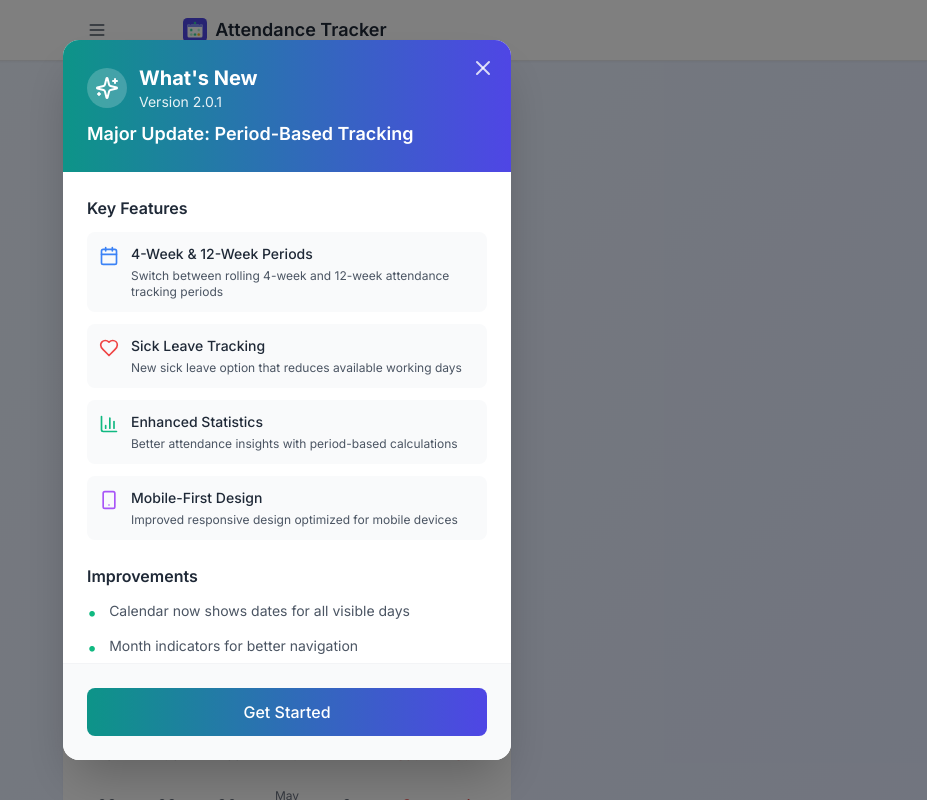
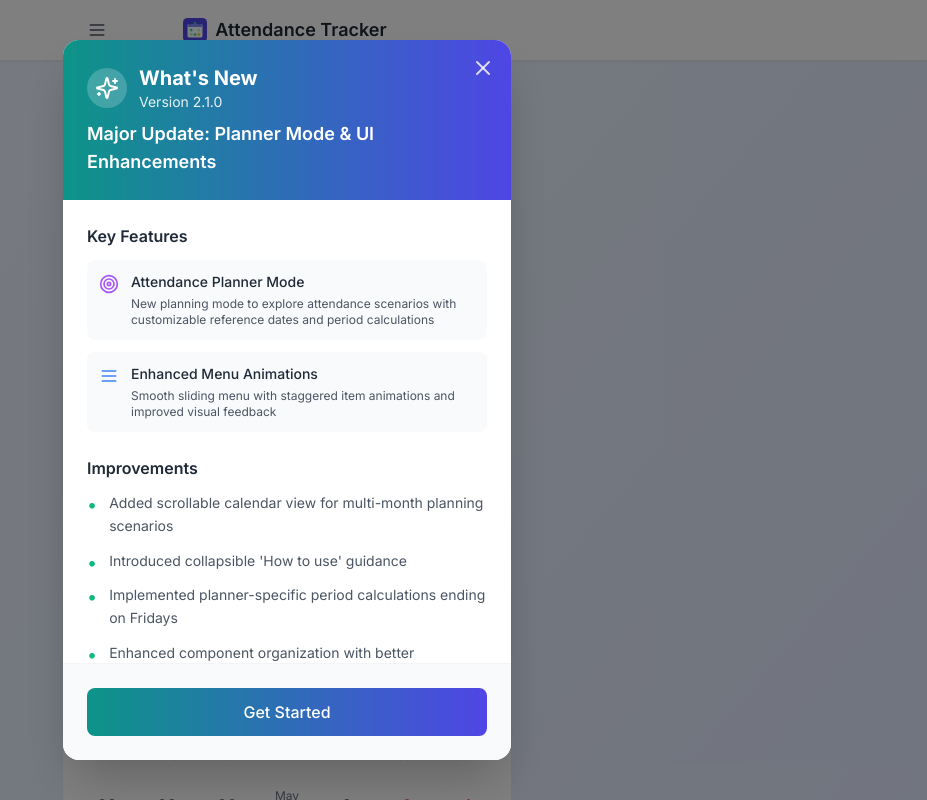
Before and after one commit to nicky1127/office-attendance-tracker, a Next.js app: page / in a window 1280 px wide. Shown: the top 800 px of the page, without its empty margins (353-1280 px from the left). Built offline with nearby package versions, Linux system fonts and the light colour scheme.

Commit message:
feat: update version to 2.1.0 and add changelog for new features and improvements in Planner mode

```diff
--- a/package.json
+++ b/package.json
@@ -1,6 +1,6 @@
 {
   "name": "office-tracker",
-  "version": "2.0.1",
+  "version": "2.1.0",
   "private": true,
   "scripts": {
     "dev": "next dev",
--- /dev/null
+++ b/src/changelogs/2.1.0.tsx
@@ -0,0 +1,35 @@
+import { Target, Menu, Palette, Layers } from "lucide-react";
+import { ChangelogContent } from "./types";
+
+const v2_1_0: ChangelogContent = {
+  title: "Major Update: Planner Mode & UI Enhancements",
+
+  features: [
+    {
+      icon: <Target className="w-5 h-5 text-purple-500" />,
+      title: "Attendance Planner Mode",
+      description:
+        "New planning mode to explore attendance scenarios with customizable reference dates and period calculations",
+    },
+    {
+      icon: <Menu className="w-5 h-5 text-blue-500" />,
+      title: "Enhanced Menu Animations",
+      description:
+        "Smooth sliding menu with staggered item animations and improved visual feedback",
+    },
+  ],
+
+  improvements: [
+    "Added scrollable calendar view for multi-month planning scenarios",
+    "Introduced collapsible 'How to use' guidance",
+    "Implemented planner-specific period calculations ending on Fridays",
+    "Enhanced component organization with better separation of concerns",
+    "Improved user experience with intuitive mode switching",
+    "Added visual period indicators showing dimmed dates outside tracking windows",
+    "Streamlined planner interface by removing bulk weekday selection",
+  ],
+};
+
+// Export both named and default
+export { v2_1_0 };
+export default v2_1_0;
--- a/src/changelogs/index.ts
+++ b/src/changelogs/index.ts
@@ -1,11 +1,13 @@
 import { ChangelogData } from "./types";
 import { v2_0_1 } from "./2.0.1";
+import { v2_1_0 } from "./2.1.0";
 
 // Registry of all changelog entries
 export const changelogs: ChangelogData = {
+  "2.1.0": v2_1_0,
   "2.0.1": v2_0_1,
   // Add future versions here:
-  // "2.1.0": v2_1_0,
+  // "2.2.0": v2_2_0,
   // "3.0.0": v3_0_0,
 };
 
```
